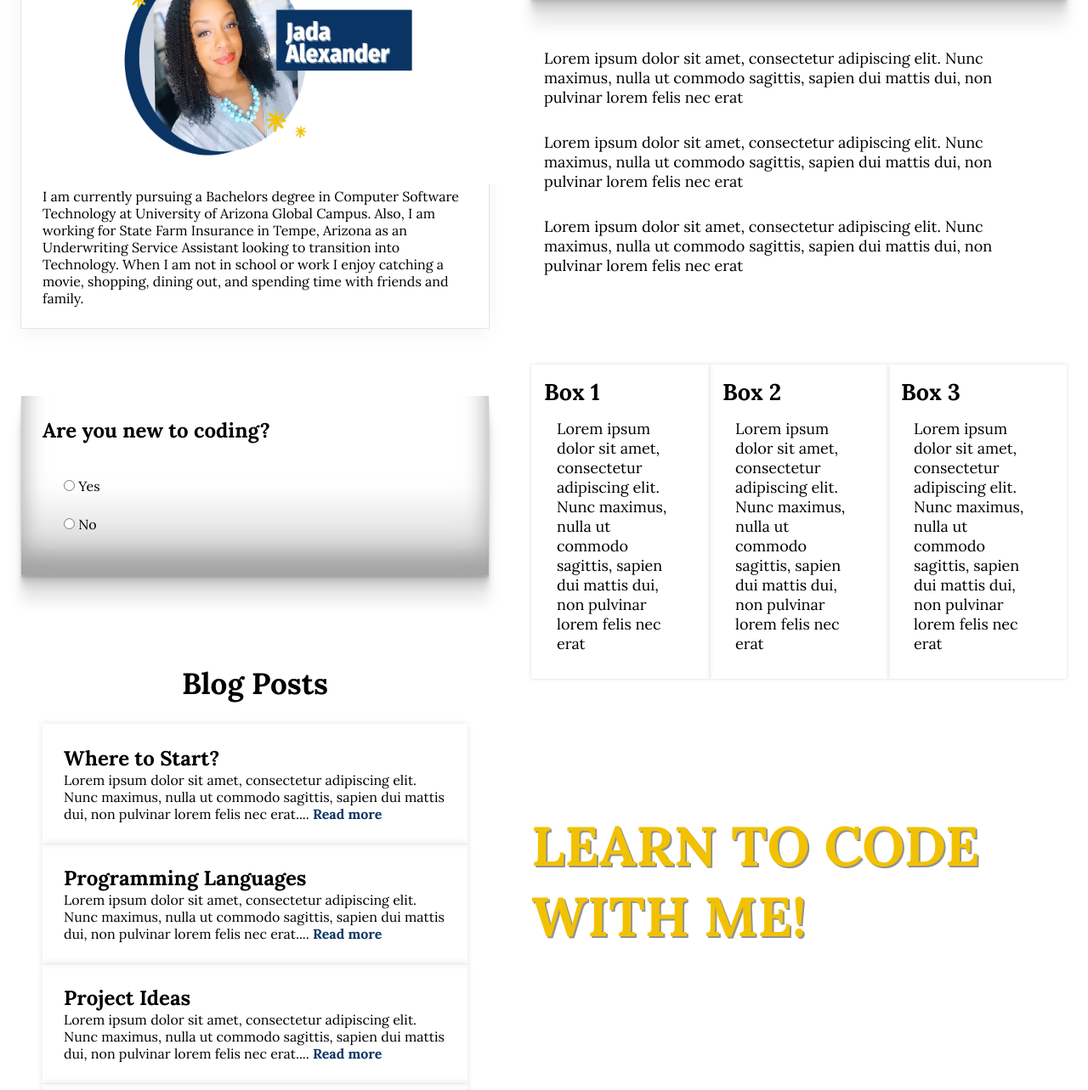
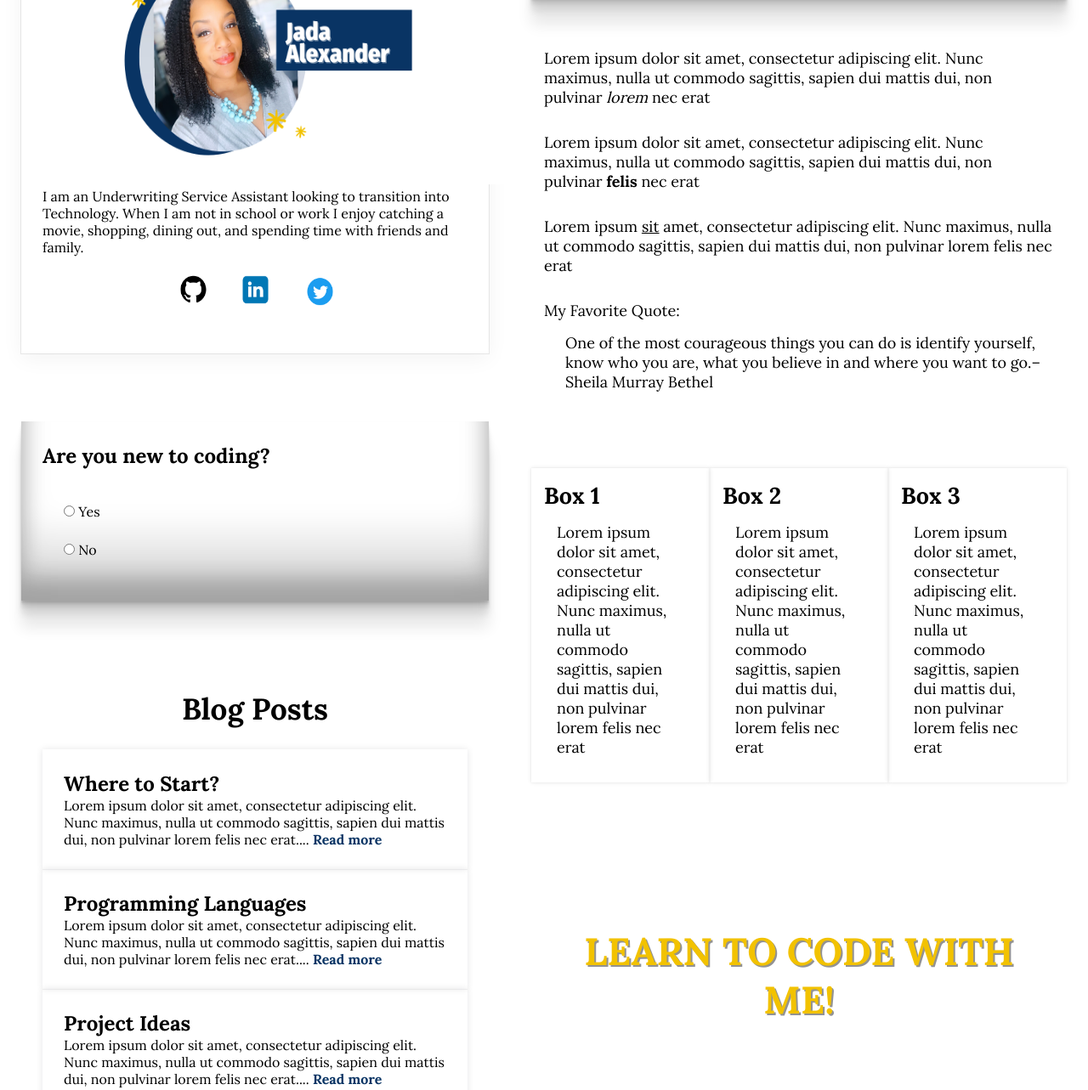
Before and after one commit to jalexandertech/udacity-blog-project, a plain HTML site: page index.html in a window 1280 px wide. Shown: the part 543-1826 px from the top of the page at 85% size. Drawn offline with Linux system fonts and the light colour scheme.

Commit message:
Udacity changes

```diff
--- a/blog-post/blog1.html
+++ b/blog-post/blog1.html
@@ -6,7 +6,7 @@
     <meta http-equiv="X-UA-Compatible" content="IE=edge">
     <meta name="viewport" content="width=device-width, initial-scale=1.0">
     <title>Where to start</title>
-    <link rel="stylesheet" href="../css/blog.css">
+    <link rel="stylesheet" href="../css/style.css">
 </head>
 
 <body>
@@ -27,9 +27,11 @@
     <main>
         <div class="container-cards">
                 <div class="card1 card">
+                    <figure>
                     <img src="../images/html.jpg" class="card-img-top" alt="letters H-T-M-L">
+                    <figcaption>HTML</figcaption>
+                </figure>
                     <div class="card-body">
-                        <h2 class="card-title">HTML</h2>
                         <ul class="card-text">
                             <li><a href="https://w3schools.com/html/" target="_blank">HTML Tutorial - W3Schools</a></li>
                             <li><a href="https://developer.mozilla.org/en-US/docs/Web/HTML" target="_blank">HTML: HyperText Markup Language | MDN</a></li>
@@ -38,9 +40,11 @@
                 </div>
 
                 <div class="card2 card">
+                    <figure>
                     <img src="../images/css.jpg" class="card-img-top" alt="CSS Books">
+                    <figcaption>CSS</figcaption>
+                </figure>
                     <div class="card-body">
-                        <h2 class="card-title">CSS</h2>
                         <ul class="card-text">
                             <li><a href="https://w3schools.com/css/" target="_blank">CSS Tutorial - W3Schools</a></li>
                             <li><a href="https://developer.mozilla.org/en-US/docs/Web/CSS" target="_blank">CSS: Cascading Style Sheets | MDN</a></li>
@@ -49,9 +53,11 @@
                 </div>
 
                 <div class="card3 card">
+                    <figure>
                     <img src="../images/javascript.jpg" class="card-img-top" alt="JavaScript code">
+                    <figcaption>JavaScript</figcaption>
+                </figure>
                     <div class="card-body">
-                        <h2 class="card-title">JavaScript</h2>
                         <ul class="card-text">
                             <li><a href="https://w3schools.com/js/" target="_blank">JavaScript Tutorial - W3Schools</a></li>
                             <li><a href="https://developer.mozilla.org/en-US/docs/Web/JavaScript" target="_blank">JavaScript | MDN</a></li>
@@ -60,9 +66,11 @@
                 </div>
 
                 <div class="card4 card">
+                    <figure>
                     <img src="../images/code.jpg" class="card-img-top" alt="Man with a shirt that states Eat Sleep Code">
+                    <figcaption>Practice</figcaption>
+                </figure>
                     <div class="card-body">
-                        <h2 class="card-title">Practice</h2>
                         <ul class="card-text">
                             <li><a href="https://www.codecademy.com/learn/paths/web-development" target="_blank">Web Development | Codecademy</a></li>
                             <li><a href="https://exercism.io/" target="_blank">Exercism</a></li>
--- a/css/blog.css
+++ b/css/blog.css
@@ -1,4 +1,4 @@
-@import '../css/style.css';
+
 
 /* Mobile First */
 .container-cards{
@@ -29,7 +29,7 @@ header h1{
     display: flex;
     flex-direction: column;
 }
-h2{
+figcaption{
     font-weight: 700;
 }
 
--- /dev/null
+++ b/css/learn-box.css
@@ -0,0 +1,19 @@
+.learn{
+    font-size: 20px;
+    font-weight: 600;
+    color: #f2c200;
+    text-align: center;
+    text-transform: uppercase;
+}
+.learn-box{
+    padding: 25px;
+}
+@media (min-width: 1100px){
+    .learn{
+        font-size: 45px;
+        text-shadow: 2px 2px #1a1a1a79 ;
+    }
+    .learn-box{
+        padding: 155px 0;
+    }
+}
--- /dev/null
+++ b/css/social-media.css
@@ -0,0 +1,14 @@
+/* Mobile first */
+.social-media{
+    display: flex;
+    flex-direction: row;
+    justify-content: center;
+}
+.social-media img{
+    width: 75px;
+    height: 80px;
+}
+
+.github{
+    margin-top: 8%;
+}
--- a/css/style.css
+++ b/css/style.css
@@ -1,3 +1,7 @@
+@import url("./social-media.css");
+@import url("./learn-box.css");
+@import url(./blog.css);
+
 *{
     box-sizing: border-box;
     margin: 0;
@@ -57,11 +61,11 @@ header{
 }
 
 header h1{
-    font-size: 43px;
+    font-size: 38px;
     text-shadow: 2px 2px #1a1a1a79 ;
     font-weight: 700;
     color: #fffff8;
-    padding-left: 95px;
+    padding-left: 65px;
     padding-top: 40px;
 }
 .banner{
@@ -154,15 +158,9 @@ aside{
     color: #093464;
     font-weight: 700;
 }
-.learn{
-    font-size: 25px;
-    font-weight: 600;
-    color: #f2c200;
-    text-align: center;
-    text-transform: uppercase;
-}
-.learn-box{
-    padding-top: 155px;
+
+blockquote{
+    margin-left: 40px;
 }
 
 footer{
@@ -171,7 +169,7 @@ footer{
     padding: 25px;
 }
 
-@media (min-width: 900px){
+@media (min-width: 1100px){
     #wrapper{
         display: grid;
         grid-template-columns:repeat(3, 300px) ;
@@ -212,11 +210,5 @@ aside img{
     flex-wrap: nowrap;
     margin-top: 45px;
 }
-.learn{
-    font-size: 65px;
-    text-shadow: 2px 2px #1a1a1a79 ;
+
 }
-.learn-box{
-    padding: 155px 0;
-}
-}
--- a/index.html
+++ b/index.html
@@ -31,12 +31,19 @@
             <div class="image"></div>
             <div id="text" class="box">
                 <p>Lorem ipsum dolor sit amet, consectetur adipiscing elit. Nunc maximus, nulla ut commodo sagittis,
+                    sapien dui mattis dui, non pulvinar <em>lorem</em> nec erat</p>
+                <p>Lorem ipsum dolor sit amet, consectetur adipiscing elit. Nunc maximus, nulla ut commodo sagittis,
+                    sapien dui mattis dui, non pulvinar <b> felis</b> nec erat</p>
+                <p>Lorem ipsum <u> sit</u> amet, consectetur adipiscing elit. Nunc maximus, nulla ut commodo sagittis,
                     sapien dui mattis dui, non pulvinar lorem felis nec erat</p>
-                <p>Lorem ipsum dolor sit amet, consectetur adipiscing elit. Nunc maximus, nulla ut commodo sagittis,
-                    sapien dui mattis dui, non pulvinar lorem felis nec erat</p>
-                <p>Lorem ipsum dolor sit amet, consectetur adipiscing elit. Nunc maximus, nulla ut commodo sagittis,
-                    sapien dui mattis dui, non pulvinar lorem felis nec erat</p>
+
             </div>
+            <p>My Favorite Quote:</p>
+
+            <blockquote cite="https://everydaypower.com/inspirational-quotes-for-women/">
+                One of the most courageous things you can do is identify yourself, know who you are, what you
+                believe in and where you want to go.– Sheila Murray Bethel
+            </blockquote>
 
             <div class="container">
                 <div id="text" class="textbox">
@@ -56,7 +63,9 @@
                 </div>
             </div>
             <div class="learn-box">
-            <span class="learn">Learn to code with me!</span>
+                <div class="learn">
+                    <p> Learn to code with me!</p>
+                </div>
             </div>
 
             <div class="container-img">
@@ -70,14 +79,20 @@
             <div class="about-me">
                 <h2 class="about">About Me</h2>
                 <img src="./images/jada.png" alt="Photo of Jada Alexander">
-                <p>I am currently pursuing a Bachelors degree in Computer Software Technology at
-                    University of Arizona Global Campus.
-                    Also, I am working for State Farm Insurance in Tempe, Arizona as an Underwriting Service Assistant
+                <p> I am an Underwriting Service Assistant
                     looking to
                     transition into Technology.
                     When I am not in school or work I enjoy catching a movie, shopping, dining out, and spending time
                     with friends
                     and family.</p>
+                <div class="social-media">
+                    <a href="https://github.com/jalexandertech" target="_blank"><img src="./images/Github.png"
+                            alt="jada's Github page" class="github"></a>
+                    <a href="https://www.linkedin.com/in/jada-alexander-a21a32167/" target="_blank"><img
+                            src="./images/LinkedIn.png" alt="jada's LinkedIn page" class="linkedin"></a>
+                    <a href="https://twitter.com/jalexandertech" target="_blank"><img src="./images/Twitter.png"
+                            alt="jada's Twitter page" class="twitter"></a>
+                </div>
             </div>
 
             <div id="question" class="box">
```
Also changed, not shown: images/Github.png (added), images/LinkedIn.png (added), images/Twitter.png (added). Lines whose indentation alone changed are shown as unchanged.
